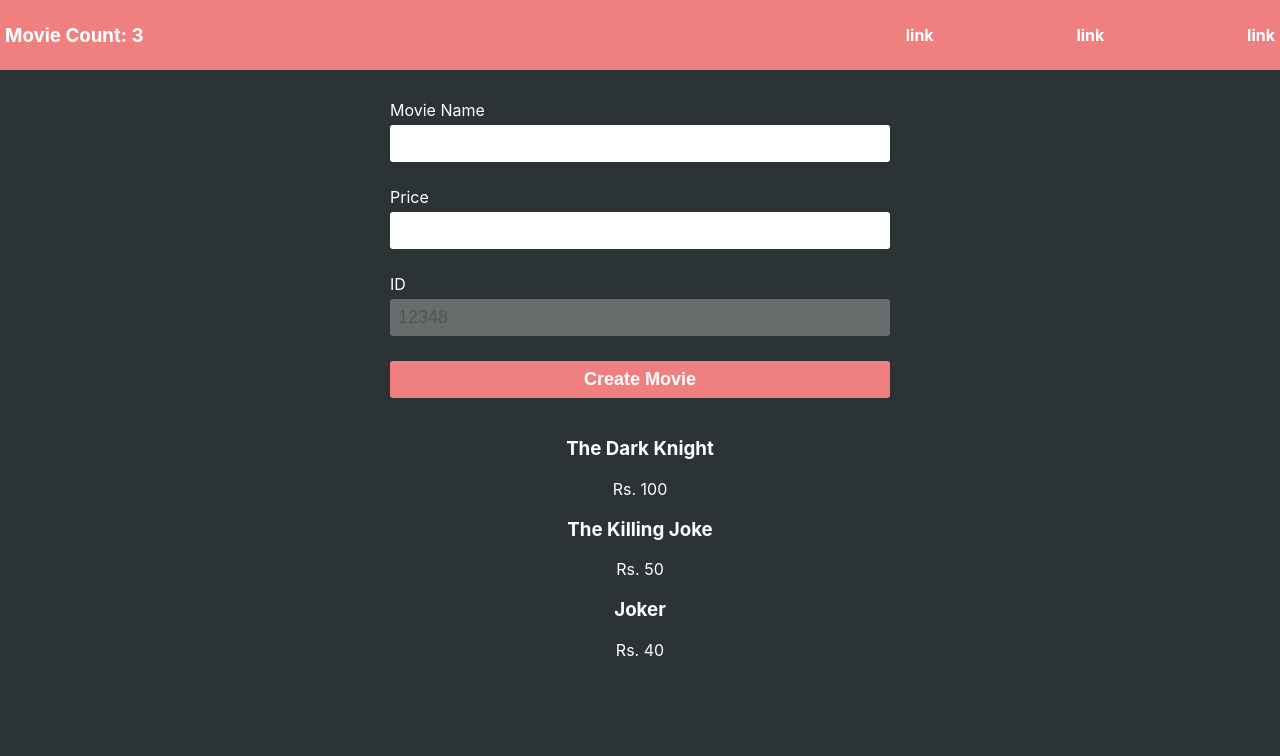
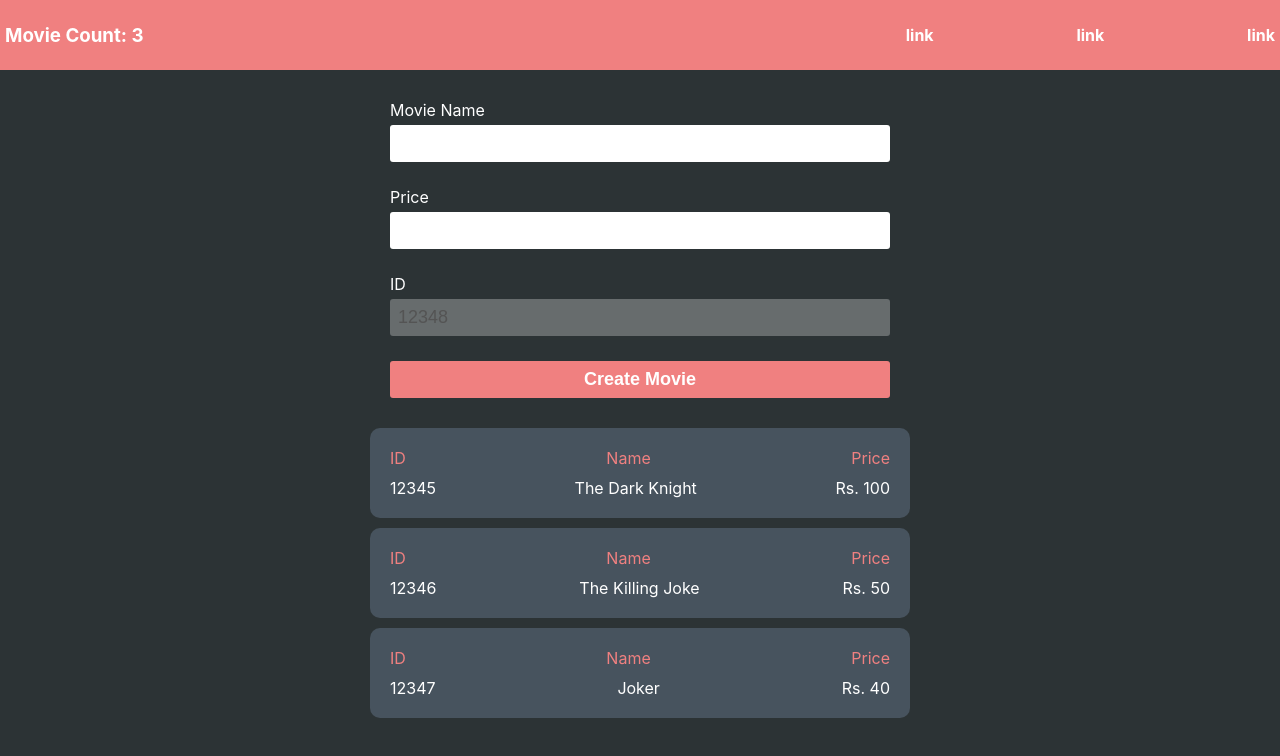
Before and after one commit to aadarshp31/learning-React-Js, a React (Create React App) app in the folder statemanagement/: page / in a window 1280 px wide. Shown: the top 756 px of the page. Built offline with nearby package versions, Linux system fonts and the light colour scheme.

Commit message:
Added beautiful tiles with headings for each movie display.
Also styled the tile component to showcase movie list in an elegant manner.

```diff
--- a/statemanagement/src/App.css
+++ b/statemanagement/src/App.css
@@ -55,3 +55,29 @@ form > button{
 form > button:hover{
   background-color: rgb(185, 77, 77);
 }
+
+.Movie-component{
+  background-color: #47535E;
+  padding: 20px;
+  max-width: 500px;
+  margin: 10px auto;
+  border-radius: 10px;
+  transition: background-color 100ms linear;
+}
+
+.Movie-component:hover{
+  background-color: #39434d;
+}
+
+.movie-tile-header{
+  display: flex;
+  justify-content: space-between;
+  color: lightcoral;
+  margin-bottom: 10px;
+}
+
+.movie-tile{
+  display: flex;
+  justify-content: space-between;
+  align-items: center;
+}
--- a/statemanagement/src/components/Movie.js
+++ b/statemanagement/src/components/Movie.js
@@ -1,10 +1,18 @@
 import React from "react";
 
-const Movie = ({ name, price }) => {
+const Movie = ({ name, price, id }) => {
 	return (
-		<div>
-			<h3>{name}</h3>
-			<p>{price}</p>
+		<div className="Movie-component">
+			<div className="movie-tile-header">
+				<div>ID</div>
+				<div>Name</div>
+				<div>Price</div>
+			</div>
+			<div className="movie-tile">
+				<div>{id}</div>
+				<div>{name}</div>
+				<div>{price}</div>
+			</div>
 		</div>
 	);
 };
```
